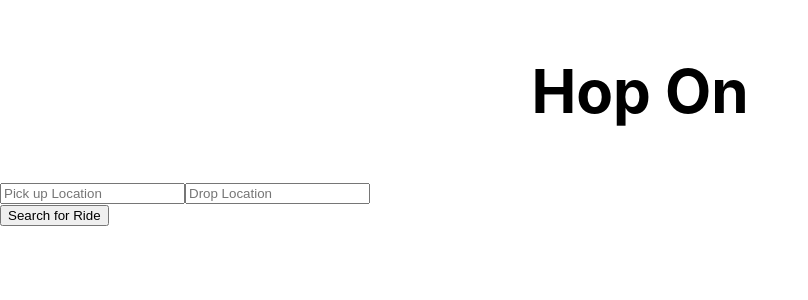
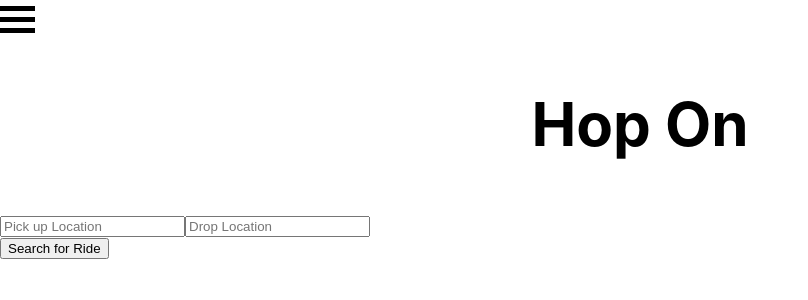
Before and after one commit to varunprabhakaran22/Hop-On, a React (Create React App) app in the folder public/: page /takearide in a window 1280 px wide. Shown: the top 300 px of the page, without its empty margins (0-808 px from the left). Built offline with nearby package versions, Linux system fonts and the light colour scheme.

Commit message:
adding the class properties to the menu

```diff
--- a/public/src/components/TakeARide.js
+++ b/public/src/components/TakeARide.js
@@ -9,12 +9,19 @@ class TakeARide extends Component{
 
     render(){
         return(
-            <div className = "login-page">
-                <div className = "login" >
+            <div className = "main">
+                <div className = "header" >
+                    <div>
+                        <div className = "menu"> </div>
+                        <div className = "menu"></div>
+                        <div className = "menu" ></div>
+                    </div>
                     <h1 className = "app-name"> Hop On </h1>
+                </div>
+
                     <input type="text" className = "pick-up" placeholder = "Pick up Location" />
                     <input type="text" className = "drop" placeholder = "Drop Location" />
-                </div>
+
                 <div>
                     <input type = "button" className = " search-for-partner" value = "Search for Ride"/>
                 </div>
```
